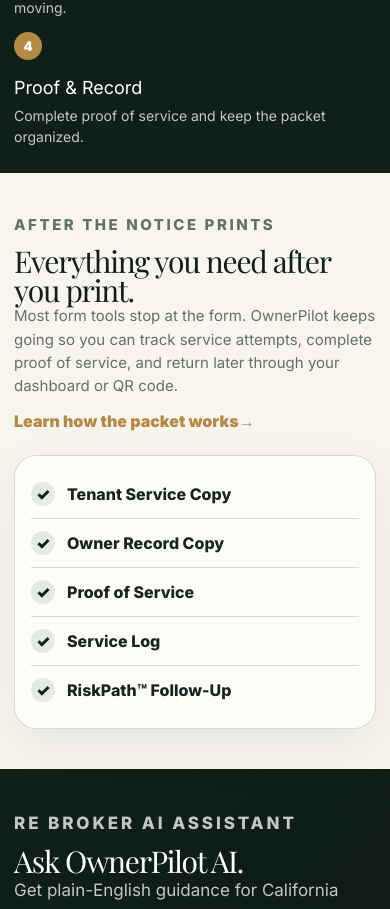
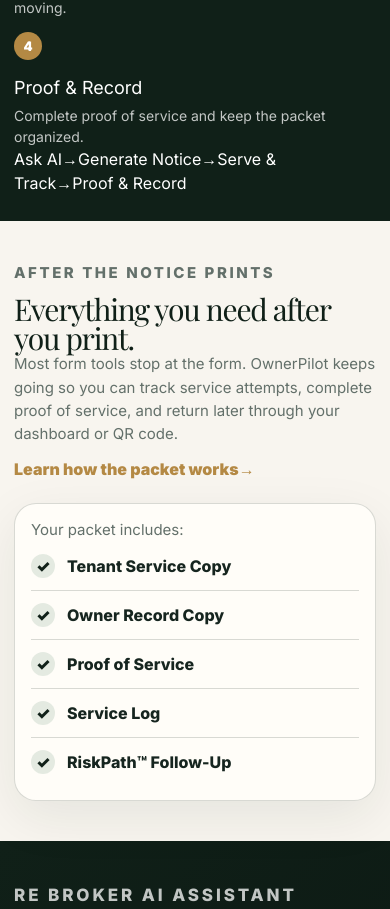
Before and after one commit to hjt521/ownerpilot, a Next.js app: page /landing/tech in a window 390 px wide. Shown: the part 1732-2641 px from the top of the page. Built offline with nearby package versions, Linux system fonts and the light colour scheme; a web font is replaced by a local one.

Commit message:
Mobile M2: remove hero gap, compact workflow line, packet checklist heading

```diff
--- a/components/landing-variant.tsx
+++ b/components/landing-variant.tsx
@@ -162,10 +162,16 @@
               </article>
             ))}
           </div>
+          <div className="shell workflow-compact">
+            <span>Ask AI</span><i>&rarr;</i>
+            <span>Generate Notice</span><i>&rarr;</i>
+            <span>Serve &amp; Track</span><i>&rarr;</i>
+            <span>Proof &amp; Record</span>
+          </div>
         </section>
 
         <section className="split shell" id="serve-track">
-          <div>
+          <div className="split-copy">
             <p className="eyebrow">After the notice prints</p>
             <h2>Everything you need after you print.</h2>
             <p>
@@ -174,6 +180,7 @@
             <Link className="text-link" href="/notice/3-day">Learn how the packet works <ArrowIcon /></Link>
           </div>
           <div className="feature-panel">
+            <p className="packet-heading-mobile">Your packet includes:</p>
             {packetItems.map((item) => (
               <div className="feature-row" key={item}>
                 <CheckIcon />
```
